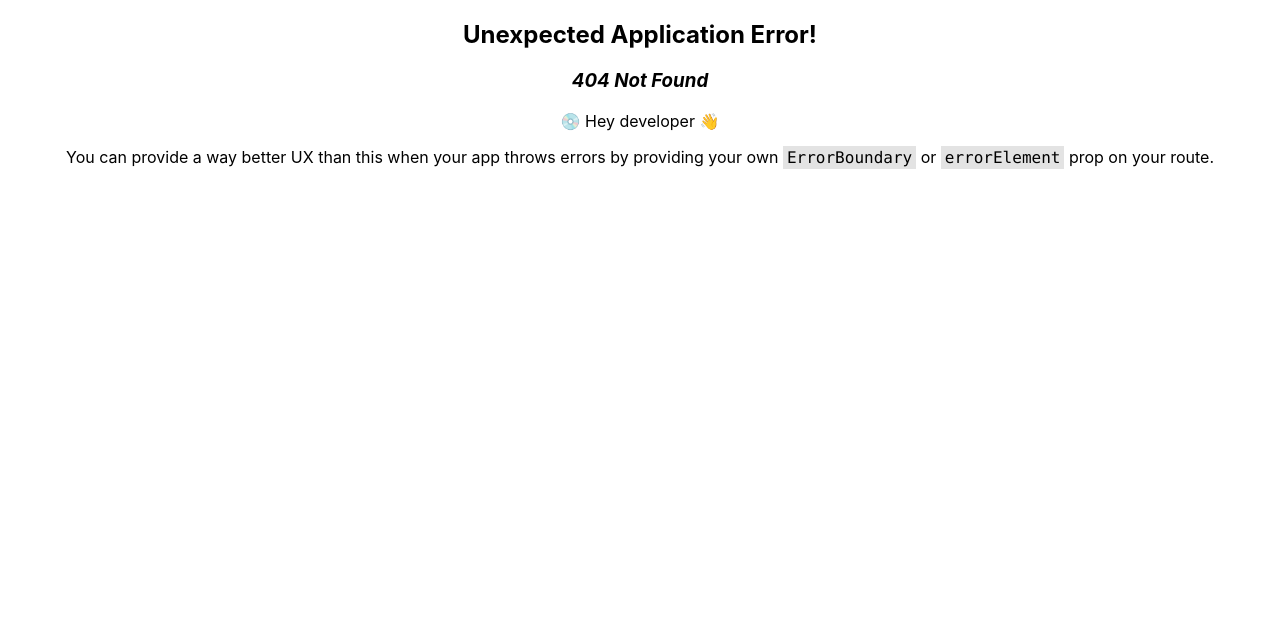
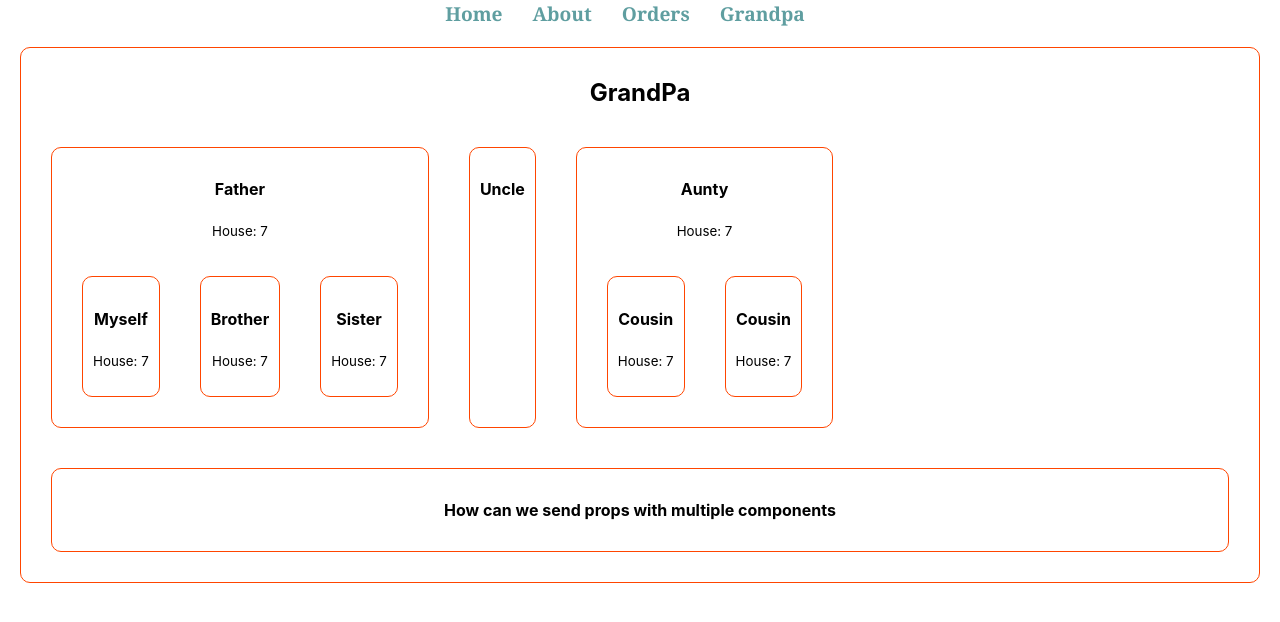
Before and after one commit to Shakil53/tshirts-mania, a React (Create React App) app: page /grandpa in a window 1280 px wide. Before the commit this address had no page. Shown: the top 622 px of the page. Built offline with nearby package versions, Linux system fonts and the light colour scheme.

Commit message:
Grandpa page

```diff
--- a/src/App.js
+++ b/src/App.js
@@ -5,6 +5,7 @@
 import Home from './components/Home/Home';
 import Orders from './components/Orders/Orders';
 import About from './components/About/About';
+import Grandpa from './components/Grandpa/Grandpa';
 
 function App() {
   const router = createBrowserRouter([
@@ -24,6 +25,10 @@
         {
           path: '/orders',
           element: <Orders></Orders>
+        },
+        {
+          path: '/grandpa',
+          element: <Grandpa></Grandpa>
         }
       ]
     }
--- /dev/null
+++ b/src/components/Aunty/Aunty.js
@@ -0,0 +1,17 @@
+import React from 'react';
+import Cousin from '../Cousin/Cousin';
+
+const Aunty = ({ house }) => {
+    return (
+        <div>
+            <h4>Aunty</h4>
+            <p><small>House: {house}</small></p>
+            <section className='flex'>
+                <Cousin house={house}></Cousin>
+                <Cousin house={house}></Cousin>
+            </section>
+        </div>
+    );
+};
+
+export default Aunty;
--- /dev/null
+++ b/src/components/Brother/Brother.js
@@ -0,0 +1,12 @@
+import React from 'react';
+
+const Brother = ({ house }) => {
+    return (
+        <div>
+            <h4>Brother</h4>
+            <p><small>House: {house}</small></p>
+        </div>
+    );
+};
+
+export default Brother;
--- /dev/null
+++ b/src/components/Cousin/Cousin.js
@@ -0,0 +1,12 @@
+import React from 'react';
+
+const Cousin = ({ house }) => {
+    return (
+        <div>
+            <h4>Cousin</h4>
+            <p><small>House: {house}</small></p>
+        </div>
+    );
+};
+
+export default Cousin;
--- /dev/null
+++ b/src/components/Father/Father.js
@@ -0,0 +1,20 @@
+import React from 'react';
+import Myself from '../Myself/Myself';
+import Brother from '../Brother/Brother';
+import Sister from '../Sister/Sister';
+
+const Father = ({ house }) => {
+    return (
+        <div>
+            <h4>Father</h4>
+            <p><small>House: {house}</small></p>
+            <section className='flex'>
+                <Myself house={house}></Myself>
+                <Brother house={house}></Brother>
+                <Sister house={house}></Sister>
+            </section>
+        </div>
+    );
+};
+
+export default Father;
--- /dev/null
+++ b/src/components/Grandpa/Grandpa.css
@@ -0,0 +1,12 @@
+.grandpa,
+.grandpa div {
+    border: 1px solid orangered;
+    margin: 20px;
+    border-radius: 10px;
+    padding: 10px;
+
+}
+
+.flex {
+    display: flex;
+}
--- /dev/null
+++ b/src/components/Grandpa/Grandpa.js
@@ -0,0 +1,24 @@
+import React from 'react';
+import './Grandpa.css';
+import Father from '../Father/Father';
+import Uncle from '../Uncle/Uncle';
+import Aunty from '../Aunty/Aunty';
+
+const Grandpa = () => {
+    const house = 7;
+    return (
+        <div className='grandpa'>
+            <h2>GrandPa</h2>
+            <section className='flex'>
+                <Father house={house}></Father>
+                <Uncle house={house}></Uncle>
+                <Aunty house={house}></Aunty>
+            </section>
+            <div className='explanation' >
+                <h4>How can we send props with multiple components</h4>
+            </div>
+        </div>
+    );
+};
+
+export default Grandpa;
--- a/src/components/Header/Header.js
+++ b/src/components/Header/Header.js
@@ -5,10 +5,11 @@
 
 const Header = () => {
     return (
-        <nav className='nav-items'>
+        <nav className='header'>
             <Link to='/'>Home</Link>
             <Link to='/about'>About</Link>
             <Link to='/orders'>Orders</Link>
+            <Link to='/grandpa'>Grandpa</Link>
 
         </nav>
     );
--- a/src/components/Header/Home.css
+++ b/src/components/Header/Home.css
@@ -1,3 +1,9 @@
-.nav-items {
-    margin-left: 20px;
+.header a {
+    margin-right: 30px;
+    text-decoration: none;
+    color: cadetblue;
+    font-size: larger;
+    font-weight: 600;
+    font-family: Georgia, 'Times New Roman', Times, serif;
+
 }
--- /dev/null
+++ b/src/components/Myself/Myself.js
@@ -0,0 +1,12 @@
+import React from 'react';
+
+const Myself = ({ house }) => {
+    return (
+        <div>
+            <h4>Myself</h4>
+            <p><small>House: {house}</small></p>
+        </div>
+    );
+};
+
+export default Myself;
--- /dev/null
+++ b/src/components/Sister/Sister.js
@@ -0,0 +1,12 @@
+import React from 'react';
+
+const Sister = ({ house }) => {
+    return (
+        <div>
+            <h4>Sister</h4>
+            <p><small>House: {house}</small></p>
+        </div>
+    );
+};
+
+export default Sister;
--- /dev/null
+++ b/src/components/Uncle/Uncle.js
@@ -0,0 +1,11 @@
+import React from 'react';
+
+const Uncle = () => {
+    return (
+        <div>
+            <h4>Uncle</h4>
+        </div>
+    );
+};
+
+export default Uncle;
```
